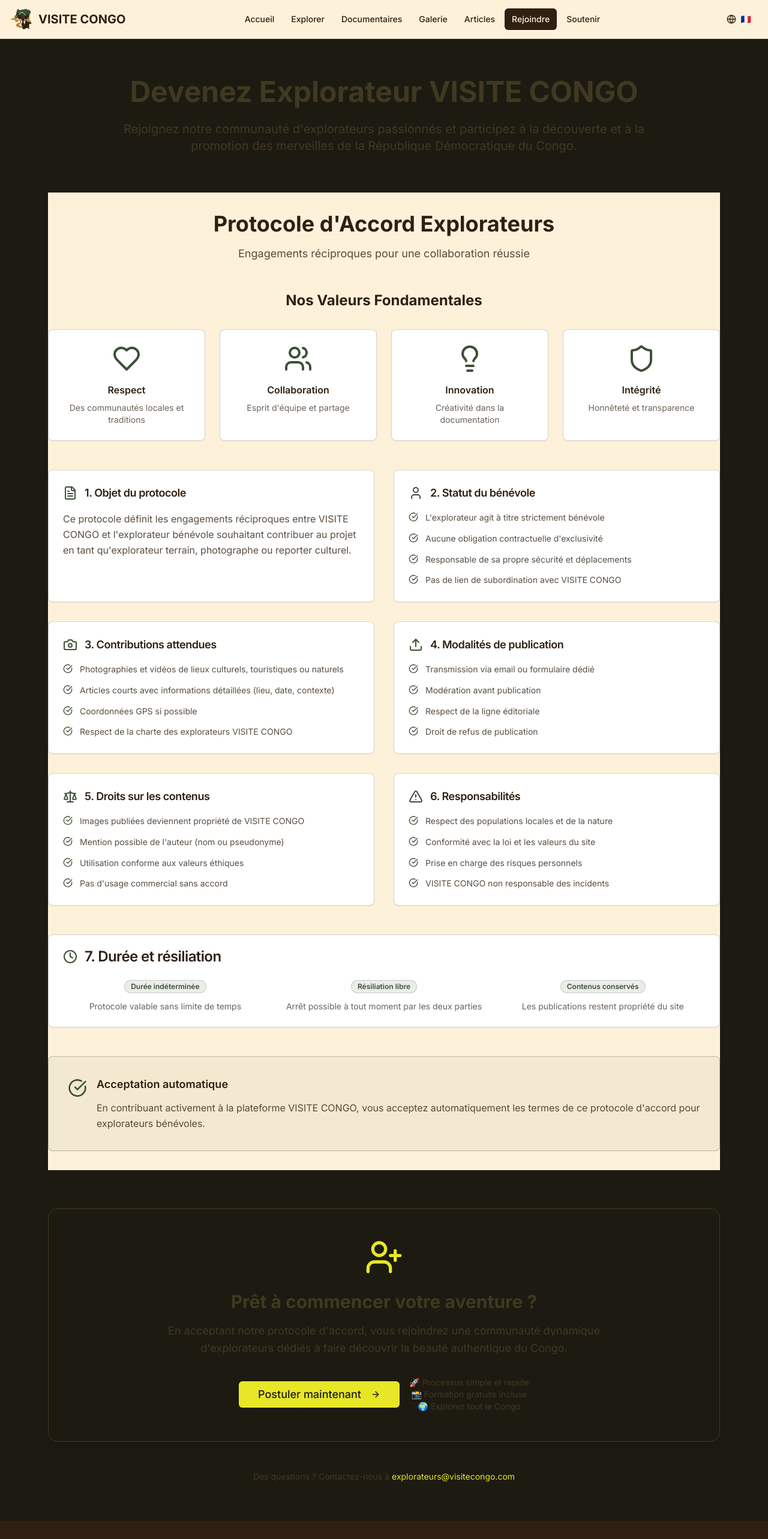
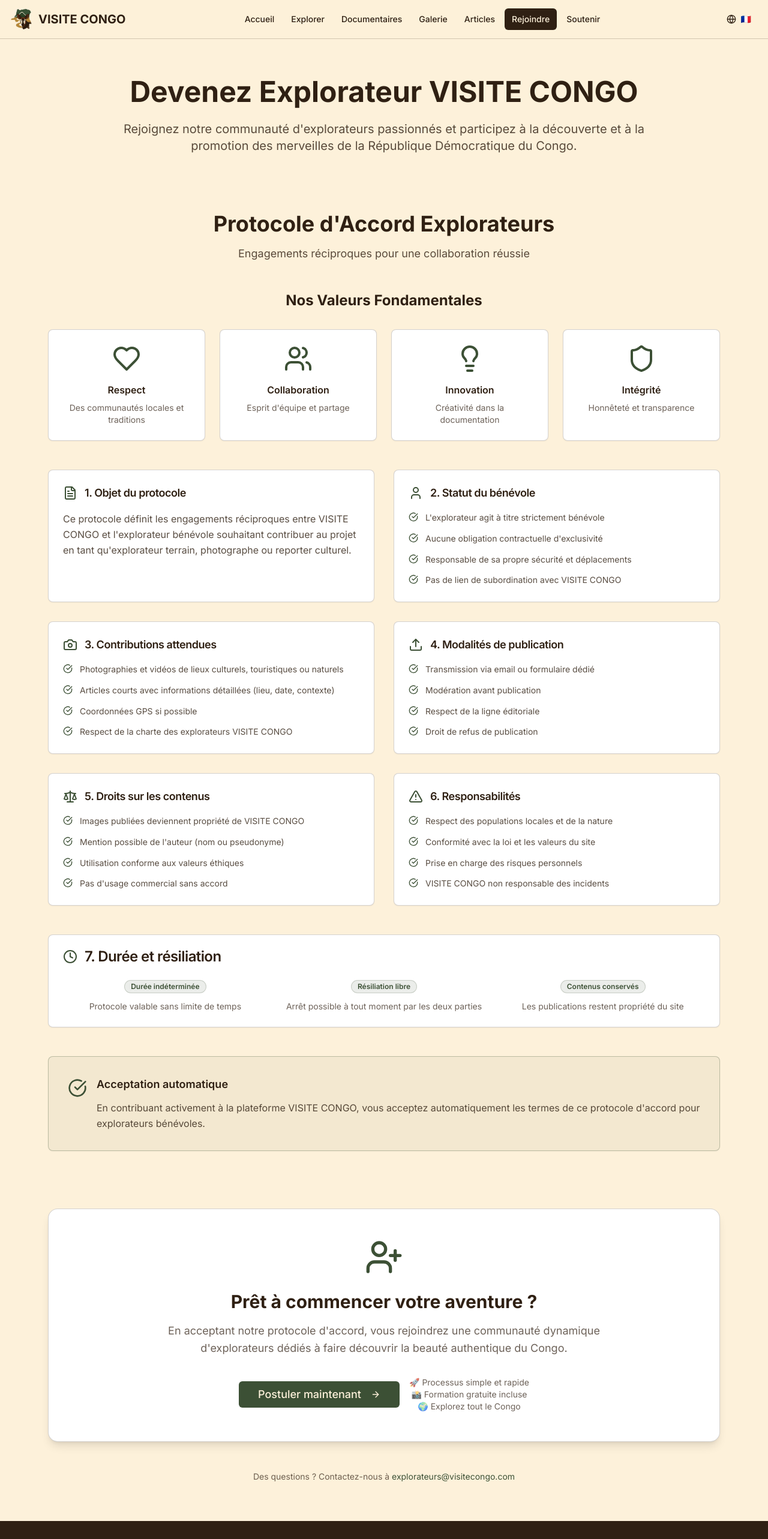
Before and after one commit to oredytech/congo-explorer-stories, a React (Vite) app: page /rejoindre in a window 1280 px wide. Shown: the top 2566 px of the page at 60% size. Built offline with nearby package versions, Linux system fonts and the light colour scheme.

Commit message:
Fix: Improve text visibility on Join page
Adjusted text colors on the Join page to enhance readability.

```diff
--- a/src/pages/Join.tsx
+++ b/src/pages/Join.tsx
@@ -1,4 +1,3 @@
-
 import { useTranslation } from 'react-i18next';
 import Layout from '@/components/Layout';
 import VolunteerProtocolSection from '@/components/join/VolunteerProtocolSection';
@@ -15,14 +14,14 @@ const Join = () => {
 
   return (
     <Layout>
-      <div className="py-8 md:py-16 bg-background min-h-screen">
+      <div className="py-8 md:py-16 bg-congo-beige min-h-screen">
         <div className="container mx-auto px-4 max-w-6xl">
           {/* Header */}
           <div className="text-center mb-12 md:mb-16">
-            <h1 className="text-3xl md:text-5xl font-bold text-foreground mb-6">
+            <h1 className="text-3xl md:text-5xl font-bold text-congo-brown mb-6">
               Devenez Explorateur VISITE CONGO
             </h1>
-            <p className="text-lg md:text-xl text-muted-foreground max-w-4xl mx-auto leading-relaxed">
+            <p className="text-lg md:text-xl text-congo-brown/80 max-w-4xl mx-auto leading-relaxed">
               Rejoignez notre communauté d'explorateurs passionnés et participez à la découverte
               et à la promotion des merveilles de la République Démocratique du Congo.
             </p>
@@ -34,13 +33,13 @@ const Join = () => {
           </div>
 
           {/* Call to Action */}
-          <div className="bg-card border border-border rounded-2xl p-8 md:p-12 text-center shadow-lg">
+          <div className="bg-white border border-congo-brown/20 rounded-2xl p-8 md:p-12 text-center shadow-lg">
             <div className="max-w-3xl mx-auto">
-              <UserPlus className="h-16 w-16 text-primary mx-auto mb-6" />
-              <h2 className="text-2xl md:text-3xl font-bold text-card-foreground mb-4">
+              <UserPlus className="h-16 w-16 text-congo-green mx-auto mb-6" />
+              <h2 className="text-2xl md:text-3xl font-bold text-congo-brown mb-4">
                 Prêt à commencer votre aventure ?
               </h2>
-              <p className="text-lg text-muted-foreground mb-8 leading-relaxed">
+              <p className="text-lg text-congo-brown/70 mb-8 leading-relaxed">
                 En acceptant notre protocole d'accord, vous rejoindrez une communauté dynamique
                 d'explorateurs dédiés à faire découvrir la beauté authentique du Congo.
               </p>
@@ -49,13 +48,13 @@ const Join = () => {
                 <Button
                   onClick={handleJoinClick}
                   size="lg"
-                  className="w-full md:w-auto text-lg px-8 py-4 bg-primary hover:bg-primary/90 text-primary-foreground"
+                  className="w-full md:w-auto text-lg px-8 py-4 bg-congo-green hover:bg-congo-green/90 text-congo-beige"
                 >
                   Postuler maintenant
                   <ArrowRight className="ml-2 h-5 w-5" />
                 </Button>
 
-                <div className="text-sm text-muted-foreground">
+                <div className="text-sm text-congo-brown/70">
                   <p>🚀 Processus simple et rapide</p>
                   <p>📸 Formation gratuite incluse</p>
                   <p>🌍 Explorez tout le Congo</p>
@@ -66,11 +65,11 @@ const Join = () => {
 
           {/* Additional Info */}
           <div className="mt-12 text-center">
-            <p className="text-sm text-muted-foreground">
+            <p className="text-sm text-congo-brown/70">
               Des questions ? Contactez-nous à{' '}
               <a
                 href="mailto:explorateurs@visitecongo.com"
-                className="text-primary hover:underline"
+                className="text-congo-green hover:underline"
               >
                 explorateurs@visitecongo.com
               </a>
```
